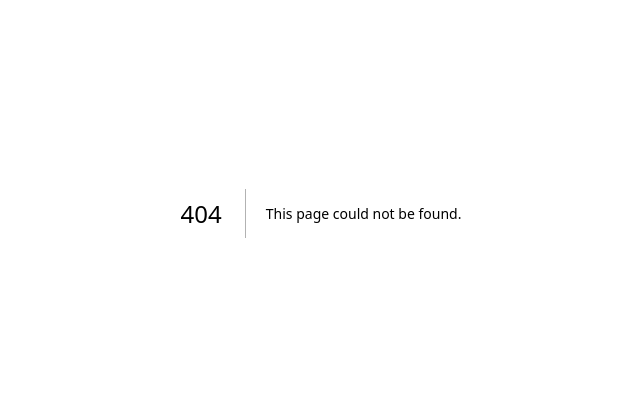
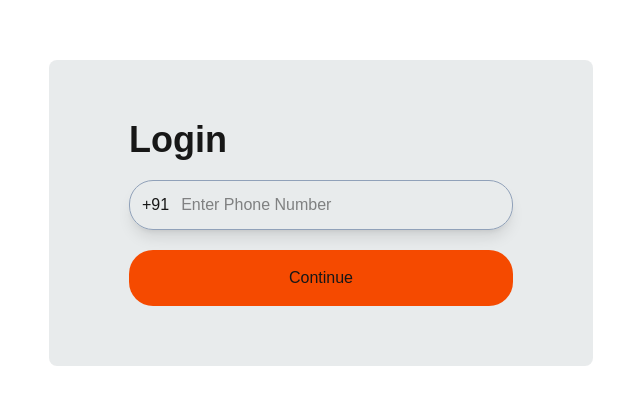
Before and after one commit to akshxdevs/chat-app, a Next.js app in the folder frontend/: page /login in a window 1280 px wide. Before the commit this address had no page. Shown: the part 187-592 px from the top of the page, without its empty margins (319-959 px from the left). Built offline with nearby package versions, Linux system fonts and the light colour scheme; no server answers.

Commit message:
changes made in frontend code base

```diff
--- a/frontend/app/home/page.tsx
+++ b/frontend/app/home/page.tsx
@@ -1,8 +1,15 @@
+"use client";
+import { useRouter } from "next/navigation"
+
 export default function(){
+    const router = useRouter();
     return <div className="flex flex-col justify-center items-center h-screen">
-        <div className="bg-[#03456] border border-green-600 p-10">
-            <div>
-                <h1 className="font-bold">Home</h1>
+        <div className="bg-[#03456] border border-green-600 p-32">
+            <div className="flex flex-col justify-center items-center">
+                <h1 className="font-bold text-3xl py-5">Home</h1>
+                <button className="p-2 bg-orange-600 rounded-lg text-black font-light" onClick={()=>{
+                    router.push("/login")
+                }}>Start Messaging</button>
             </div>
         </div>
     </div>
--- /dev/null
+++ b/frontend/app/login/page.tsx
@@ -0,0 +1,82 @@
+"use client";
+import axios from "axios";
+import { Dispatch, SetStateAction, useEffect, useRef, useState } from "react"
+import { toast } from "react-toastify";
+import { useRouter } from "next/navigation";
+import { BACKEND_URL } from "@/config";
+
+interface Props {
+    setLoginModel: Dispatch<SetStateAction<boolean>>;
+}
+
+export default function LoginModal({ setLoginModel }: Props) {
+    const [phoneNo,setPhoneNo] = useState();
+    const [otp,setOtp] = useState();
+    const [otpModel,setOtpModel] = useState(false);
+    const router = useRouter();
+
+    return <div className="flex justify-center items-center h-screen" >
+        <div className="bg-[#00223317] rounded-lg shodow-lg py-10 px-20">
+            {otpModel ? (
+                <div>
+                    <h1 className="text-4xl font-bold">OTP Verification</h1>
+                    <h2 className="text-2xl font-semi-bold py-5 w-56">OTP has sent to +91 {phoneNo}</h2>
+                    <div className=" flex gap-2 w-96 p-3 border border-slate-400 rounded-3xl shadow-lg">
+                        <input type="text" placeholder="Enter OTP number" className="outline-none" value={otp} onChange={(e:any)=>setOtp(e.target.value)}/>
+                    </div>
+                    <div className="p-4 bg-orange-600 my-5 text-center rounded-3xl ">
+                        <button onClick={async()=>{
+                            try {
+                            const res = await axios.post(`${BACKEND_URL}/user/verify-otp`,{
+                                mobileNo:phoneNo,
+                                otp:otp
+                            })
+                            if (res.data) {
+                                console.log("OTP Verification Successfully");
+                                toast.success("✅ User Login Sucessfull!");
+                                router.push("/home")
+                                localStorage.setItem("userId",res.data.user.id);
+                                localStorage.setItem("token",res.data.token);
+                                localStorage.setItem("mobileNo",res.data.user.mobileNo);
+                                localStorage.setItem("name",res.data.user.name);
+                                setLoginModel(false);
+                                window.location.reload();
+                            }
+                        } catch (error) {
+                            console.error(error);
+                            toast.error("SOmething went wrong!!")
+                        }
+                        }}>Continue</button>
+                    </div>
+                </div>
+            ):(
+                <div>
+                    <h1 className="text-4xl font-bold py-5">Login</h1>
+                    <div className=" flex gap-3 w-96 p-3 border border-slate-400 rounded-3xl shadow-lg">
+                        <p>+91</p>
+                        <input type="text" placeholder="Enter Phone Number" className="outline-none" value={phoneNo} onChange={(e:any)=>setPhoneNo(e.target.value)}/>
+                    </div>
+                    <div className="p-4 bg-orange-600 my-5 text-center rounded-3xl ">
+                        <button onClick={async()=>{
+                        try {
+                            const res = await axios.post(`${BACKEND_URL}/user/login/phone`,{
+                                mobileNo:phoneNo
+                            })
+                            if (res.data) {
+                                console.log("OTP generated");
+                                toast.success("✅ OTP sent successfully to your mobile number!")
+                                setOtpModel(true)
+                            }
+                        } catch (error) {
+                            console.error(error);
+                            toast.error("Something went wrong!!")
+                        }
+                        }}>Continue</button>
+                    </div>
+            </div>
+            )}
+
+        </div>
+
+    </div>
+}
--- /dev/null
+++ b/frontend/config.ts
@@ -0,0 +1 @@
+export const BACKEND_URL = process.env.BACKEND_URL || "http://localhost:3000/api/vi/user";
```
Also changed, not shown: frontend/package.json (+7 -5 lines), 1 other file (tests, documents, lock files or other folders).
